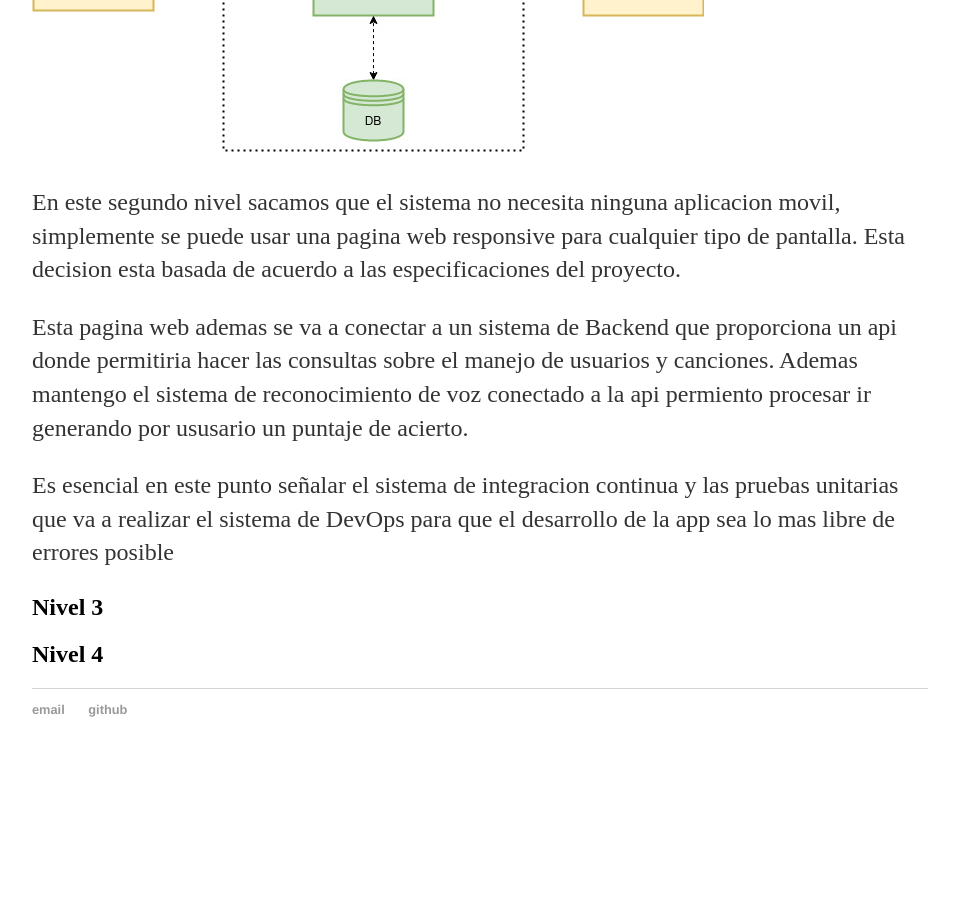
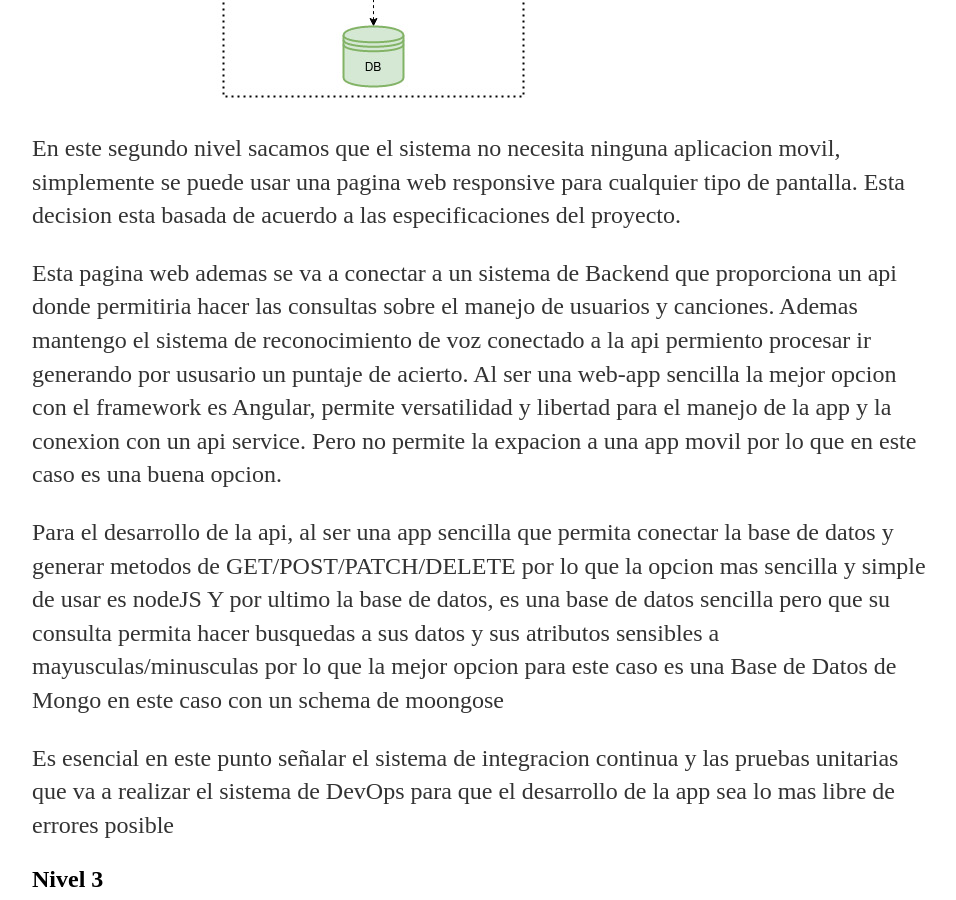
Before and after one commit to gaburolo/ce-box.github.io, a Jekyll site: the page built from _posts/2021-10-10-ce-box-arquitectura-karaoke.md, in a window 1280 px wide and 900 px high, scrolled down 1820 px. Shown: the whole window, without its empty margins (160-1116 px from the left). Built offline with Jekyll 4.4.1, drawn with Linux system fonts in a browser that asks for light colours; before the commit the page ends 2597 px from its top, so only the background shows below that; some of the changed text lies outside the part shown.

Commit message:
[add][naster]update text

```diff
--- a/_posts/2021-10-10-ce-box-arquitectura-karaoke.md
+++ b/_posts/2021-10-10-ce-box-arquitectura-karaoke.md
@@ -34,8 +32,13 @@ En este segundo nivel sacamos que el sistema no necesita ninguna aplicacion movi
 
 
 Esta pagina web ademas se va a conectar a un sistema de Backend que proporciona un api donde permitiria hacer las consultas sobre el manejo de usuarios y canciones. Ademas mantengo el sistema de reconocimiento de voz conectado a la api permiento procesar ir generando por ususario un puntaje de acierto.
+Al ser una web-app sencilla la mejor opcion con el framework es Angular, permite versatilidad y libertad para el manejo de la app y la conexion con un api service. Pero no permite la expacion a una app movil por lo que en este caso es una buena opcion.
+
+Para el desarrollo de la api, al ser una app sencilla que permita conectar la base de datos y generar metodos de GET/POST/PATCH/DELETE por lo que la opcion mas sencilla y simple de usar es nodeJS
+Y por ultimo la base de datos, es una base de datos sencilla pero que su consulta permita hacer busquedas a sus datos y sus atributos sensibles a mayusculas/minusculas por lo que la mejor opcion para este caso es una Base de Datos de Mongo en este caso con un schema de moongose
 
 Es esencial en este punto señalar el sistema de integracion continua y las pruebas unitarias que va a realizar el sistema de DevOps para que el desarrollo de la app sea lo mas libre de errores posible
+
 ## Nivel 3
 
 
```
Also changed, not shown: other parts of _posts/2021-10-10-ce-box-arquitectura-karaoke.md (+1 -3 lines).
